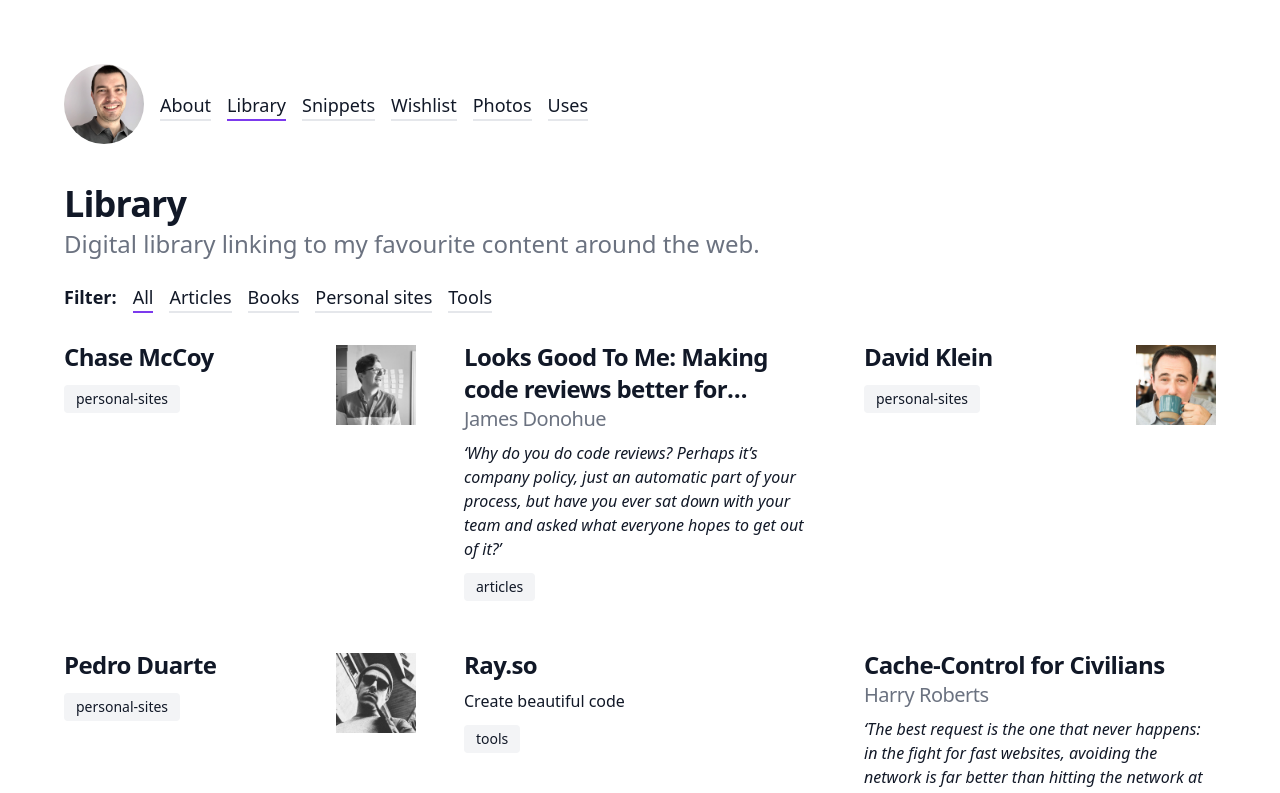
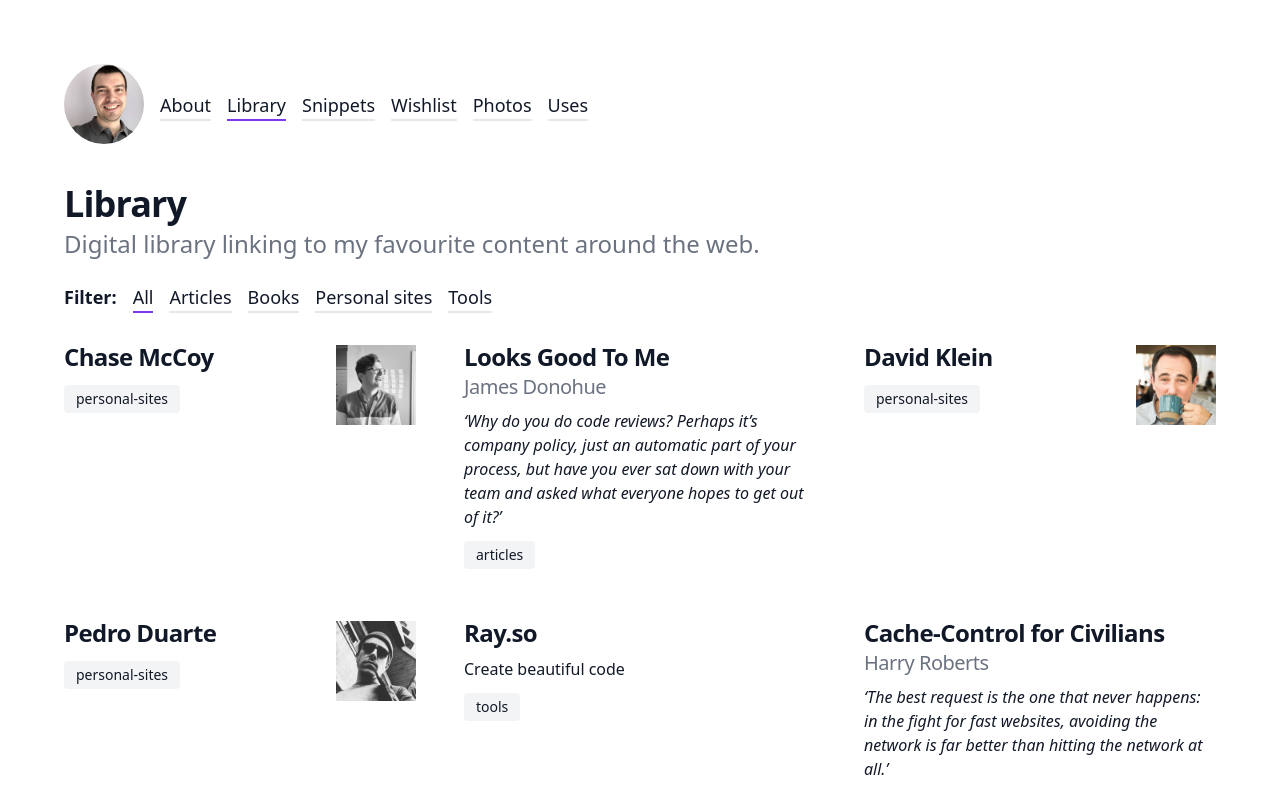
Before and after one commit to apaunchev/paunchev.com, a Next.js app: page /library in a window 1280 px wide. Shown: the top 793 px of the page. Built offline with nearby package versions, Linux system fonts and the light colour scheme.

Commit message:
Fix link

```diff
--- a/data/library.js
+++ b/data/library.js
@@ -11,12 +11,12 @@ export default [
   },
   {
     tags: ['articles'],
-    title:
-      'Looks Good To Me: Making code reviews better for remote-first teams',
+    title: 'Looks Good To Me',
     author: 'James Donohue',
     quote:
       'Why do you do code reviews? Perhaps it’s company policy, just an automatic part of your process, but have you ever sat down with your team and asked what everyone hopes to get out of it?',
-    url: 'https://github.com/bbc/simorgh/blob/latest/docs/Code-Reviews.md',
+    url:
+      'https://medium.com/bbc-design-engineering/looks-good-to-me-making-code-reviews-better-for-remote-first-teams-95bd92ee4e27',
   },
   {
     tags: ['personal-sites'],
```
